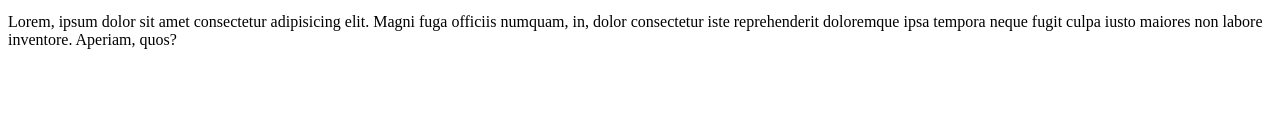
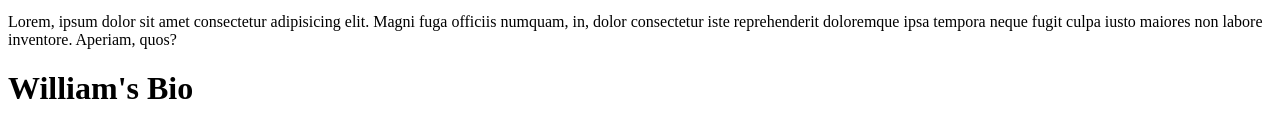
Before and after one commit to tr8b5/HTML-Git, a plain HTML site: page index.html in a window 1280 px wide. Shown: the part 387-524 px from the top of the page. Drawn offline with Linux system fonts and the light colour scheme.

Commit message:
added files to server

```diff
--- a/index.html
+++ b/index.html
@@ -16,5 +16,6 @@
        <h1>William's Bio</h1>
        <img id="Image" alt="Picture of Image" src="https://www.placecage.com/c/200/200">
        <p>Lorem, ipsum dolor sit amet consectetur adipisicing elit. Magni fuga officiis numquam, in, dolor consectetur iste reprehenderit doloremque ipsa tempora neque fugit culpa iusto maiores non labore inventore. Aperiam, quos?</p>
+       <h1>William's Bio</h1>
     </body>
 </html>
```
